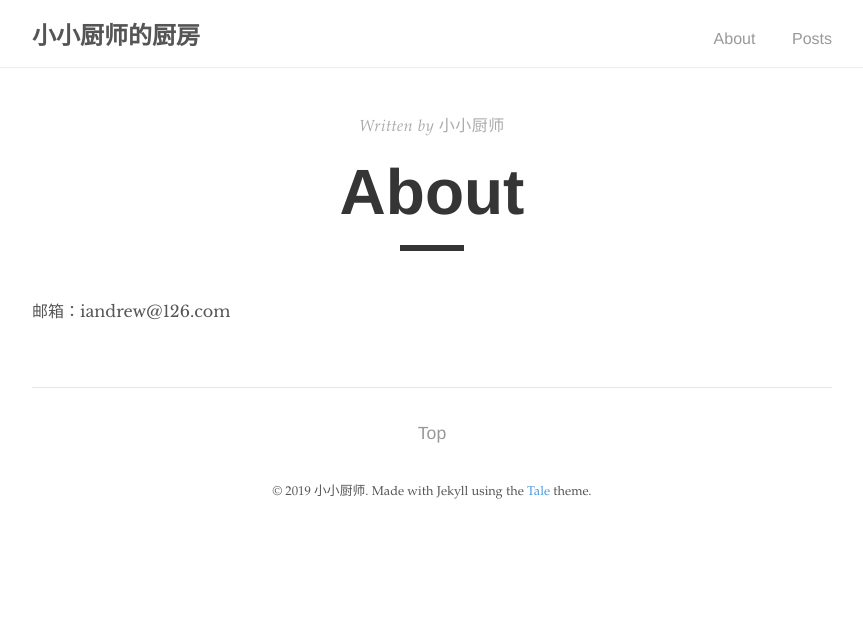
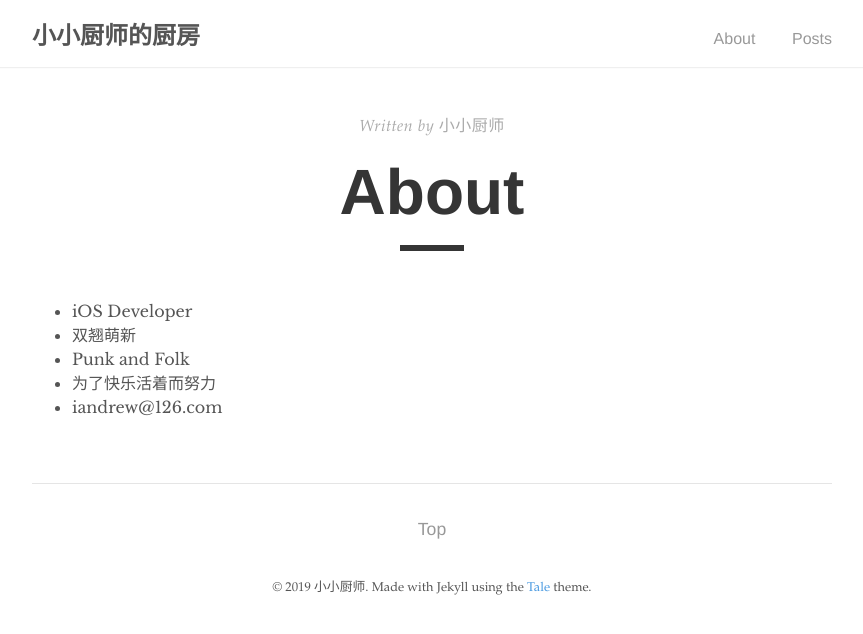
Before and after one commit to Andrewmika/andrewmika.github.io, a Jekyll site: the page built from about.md, in a window 1280 px wide. Shown: the top 634 px of the page, without its empty margins (208-1071 px from the left). Built offline with Jekyll 4.4.1, drawn with Linux system fonts in a browser that asks for light colours.

Commit message:
update about

```diff
--- a/about.md
+++ b/about.md
@@ -5,4 +5,8 @@ author: "小小厨师"
 permalink: /about/
 ---
 
-邮箱：iandrew@126.com
+- iOS Developer
+- 双翘萌新
+- Punk and Folk
+- 为了快乐活着而努力
+- iandrew@126.com
```
